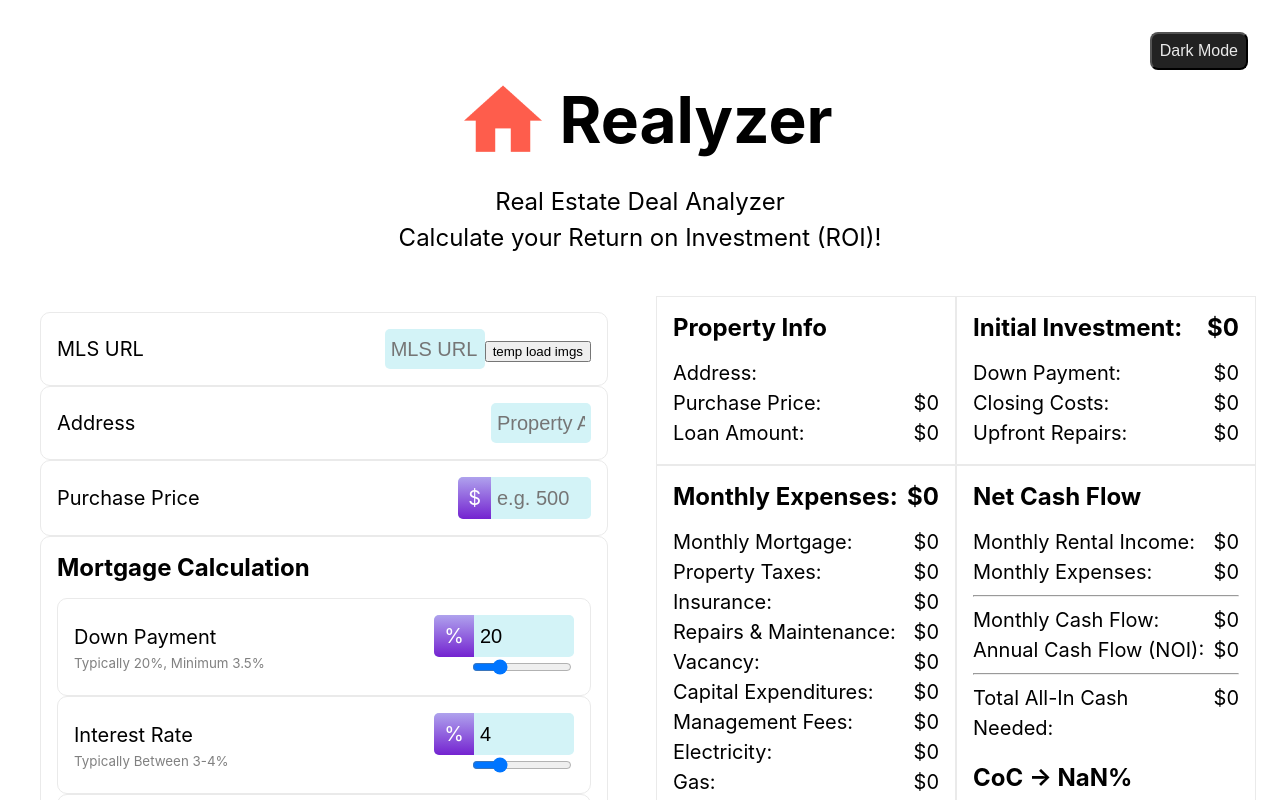
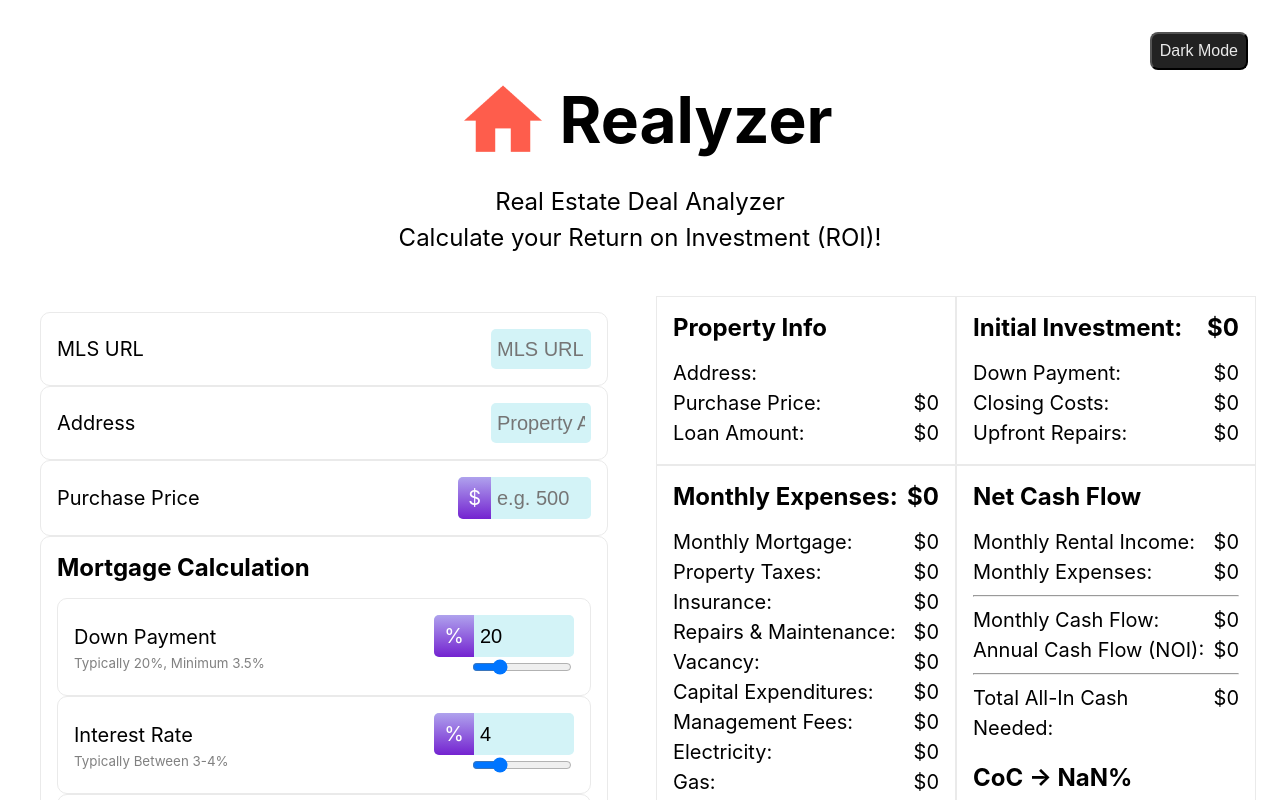
Before and after one commit to stanjdev/realyzer, a Next.js app: page / in a window 1280 px wide. Shown: the top 800 px of the page. Built offline with nearby package versions, Linux system fonts and the light colour scheme.

Commit message:
removed image scraper button temp

```diff
--- a/components/Inputs.js
+++ b/components/Inputs.js
@@ -121,7 +121,7 @@ export default function Inputs () {
                 className={styles.wideInput}
                 autoComplete="off"
               />
-              <button onClick={loadImages}>temp load imgs</button>
+              {/* <button onClick={loadImages}>temp load imgs</button> */}
             </p>
           </div>
 
```
